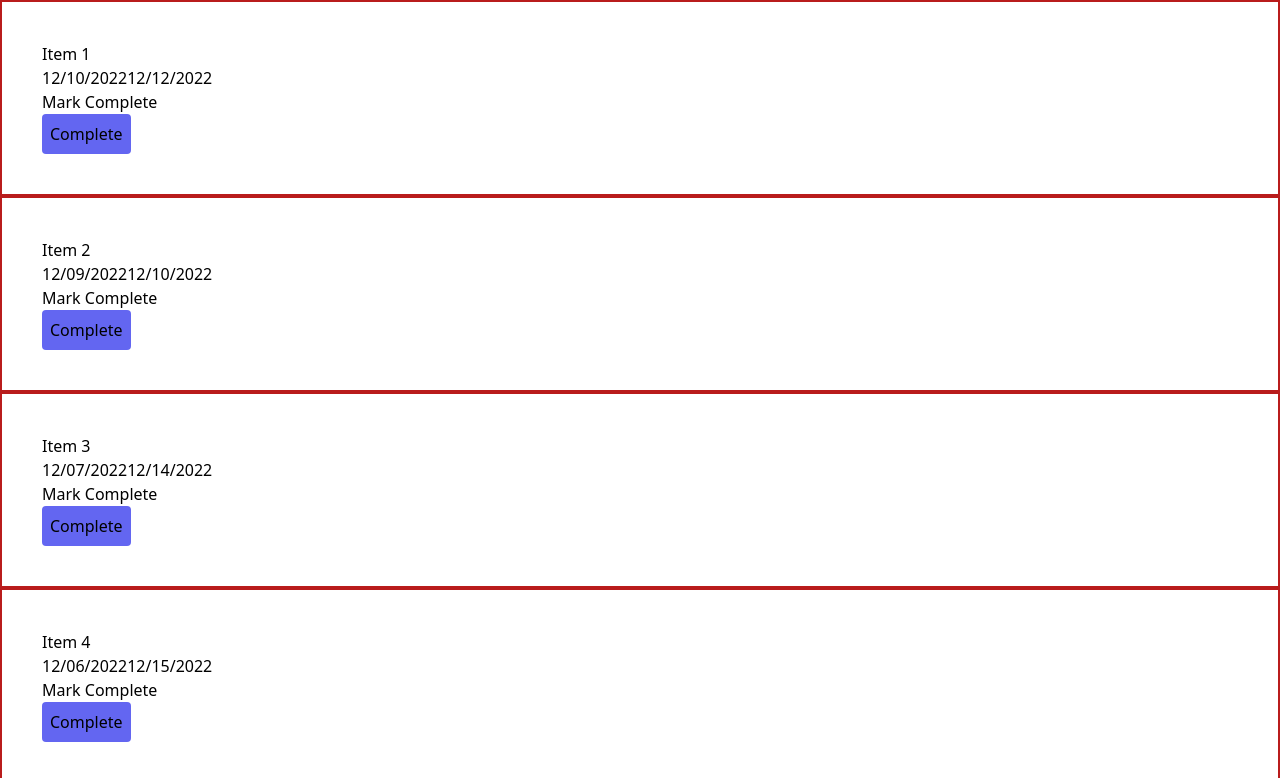
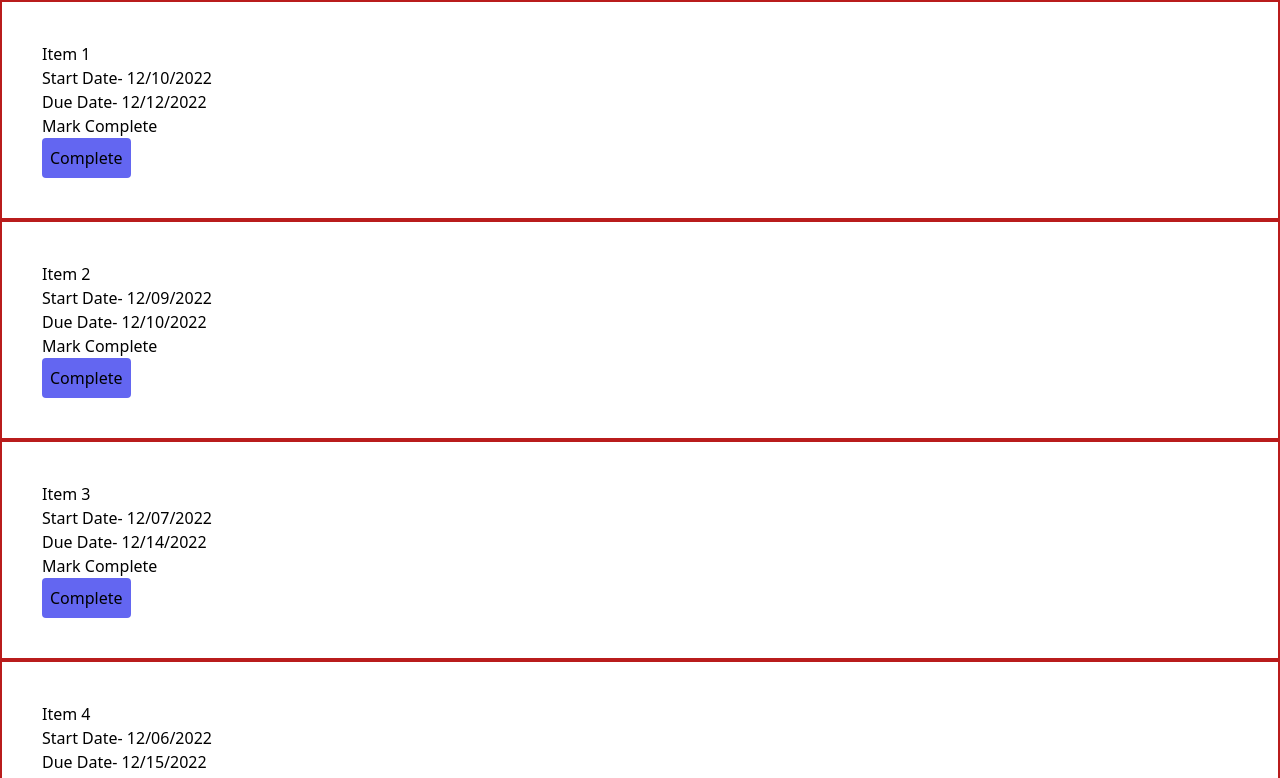
Before and after one commit to ComputerScienceWarrior/to-do-list, a React (Create React App) app: page / in a window 1280 px wide. Shown: the top 778 px of the page. Built offline with nearby package versions, Linux system fonts and the light colour scheme.

Commit message:
fix date display

```diff
--- a/src/components/ListItem.jsx
+++ b/src/components/ListItem.jsx
@@ -6,7 +6,8 @@ const ListItem = (props) => {
     return(
         <div className={completed ? "border-2 border-solid border-green-500 p-10 opacity-25" : "border-2 border-solid border-red-700 p-10"}>
             <h1>{props.title}</h1>
-            <p><span>{props.startDate}</span><span>{props.dueDate}</span></p>
+            <p><span>Start Date- {props.startDate}</span></p>
+            <p><span>Due Date- {props.dueDate}</span></p>
             <div>
             <p>{completed ? "Mark Incomplete" : "Mark Complete"}</p>
             <button className="bg-indigo-500 p-2 rounded" onClick={() => setCompleted(!completed)}>{completed ? "Incomplete" : "Complete"}</button>
```
